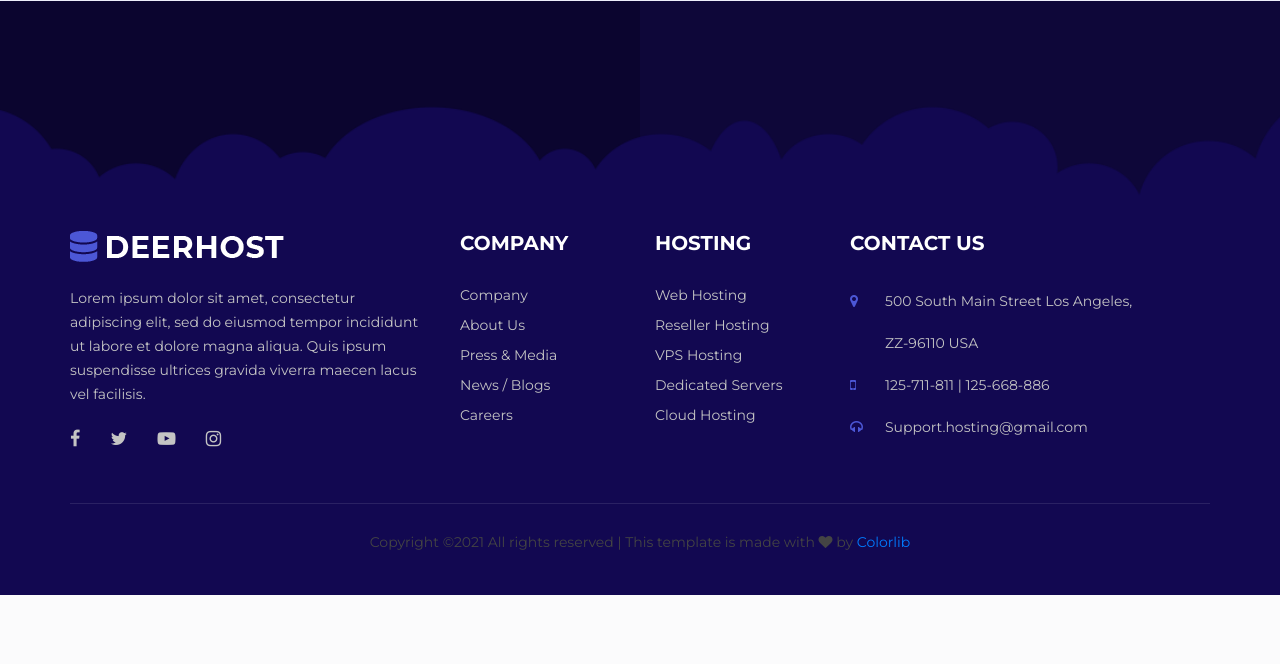
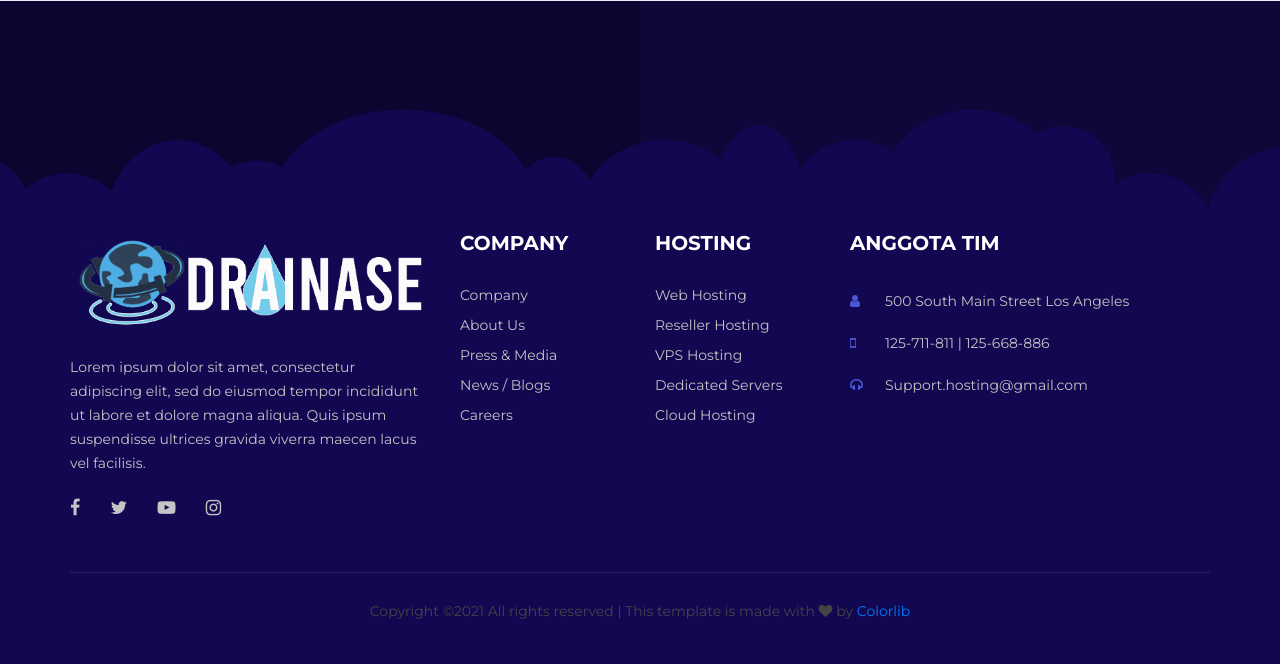
Before and after one commit to andrahafiz/Project_SIG, a PHP site: page /index.php in a window 1280 px wide. Shown: the part 2275-2939 px from the top of the page. Before the commit the page ends 2870 px from the top, so only its background shows below. Run offline with PHP 8.4, Linux system fonts and the light colour scheme; some libraries are stand-ins or nearby versions.

Commit message:
Update footer.php

```diff
--- a/footer.php
+++ b/footer.php
@@ -9,7 +9,7 @@
                 <div class="col-lg-4 col-md-6 col-sm-12">
                     <div class="footer__text-about">
                         <div class="footer__logo">
-                            <a href="./index.html"><img src="img/logo.png" alt=""></a>
+                            <a href="./index.html"><img src="img/drainasee.png" alt=""></a>
                         </div>
                         <p>Lorem ipsum dolor sit amet, consectetur adipiscing elit, sed do eiusmod tempor incididunt
                             ut labore et dolore magna aliqua. Quis ipsum suspendisse ultrices gravida viverra maecen
@@ -48,10 +48,9 @@
                 </div>
                 <div class="col-lg-4 col-md-6 col-sm-12">
                     <div class="footer__text-widget">
-                        <h5>cONTACT US</h5>
+                        <h5>Anggota Tim</h5>
                         <ul class="footer__widget-info">
-                            <li><span class="fa fa-map-marker"></span> 500 South Main Street Los Angeles,<br />
-                                ZZ-96110 USA</li>
+                            <li><span class="fa fa-user"></span> 500 South Main Street Los Angeles</li>
                             <li><span class="fa fa-mobile"></span> 125-711-811 | 125-668-886</li>
                             <li><span class="fa fa-headphones"></span> Support.hosting@gmail.com</li>
                         </ul>
```
